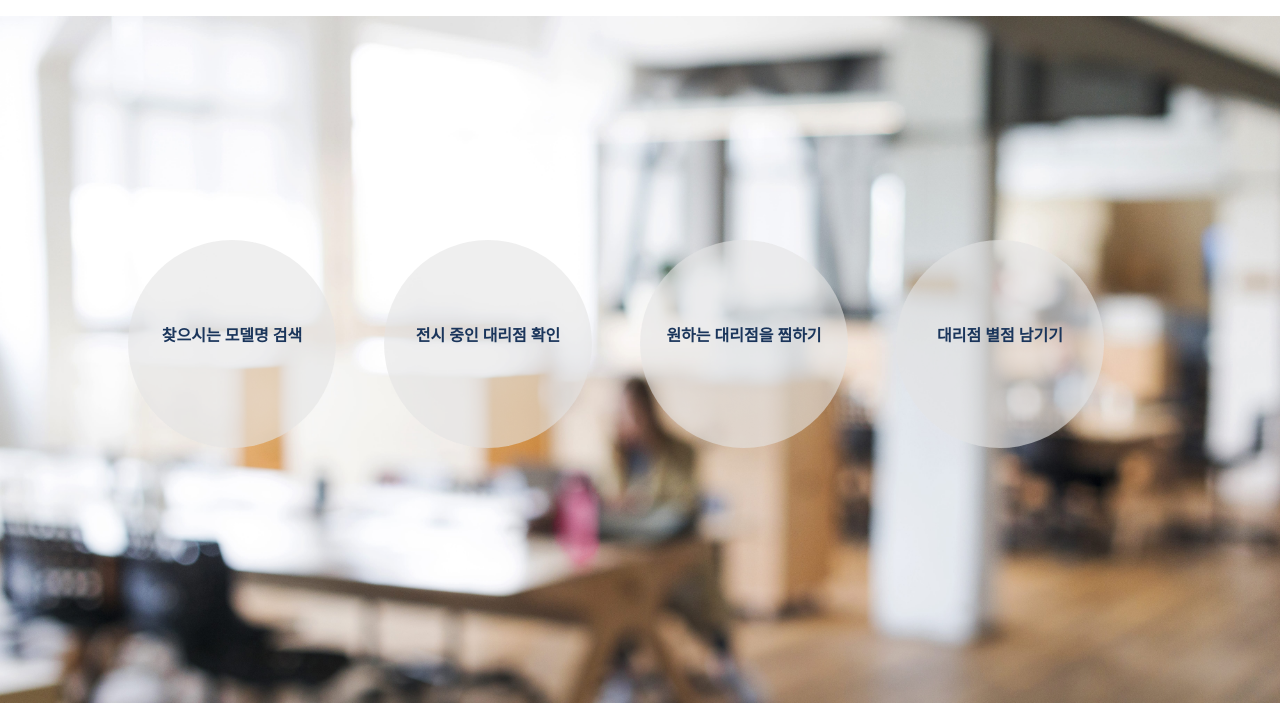
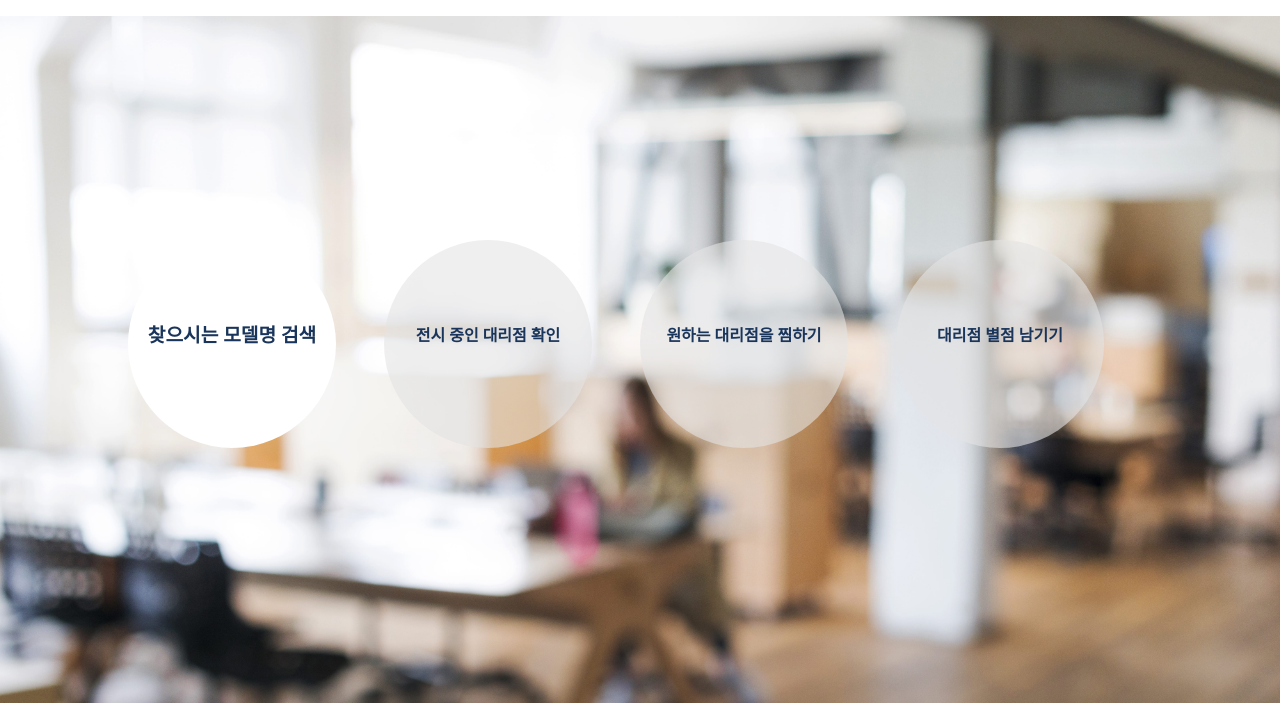
Before and after one commit to pirogramming/Show_me_the_CAR, a Django app: page /about_us/ in a window 1280 px wide, with the pointer over the restyled element; the page is wider, and only the part inside the window is pictured. Shown: the part 1408-2111 px from the top of that part. Run offline with Django 3.2, Linux system fonts and the light colour scheme; parts of the project's set-up code (start-up, migrations or seed data) failed here and were passed over; some libraries are stand-ins or nearby versions.

Commit message:
minor color fixes

```diff
--- a/static/styles/info.css
+++ b/static/styles/info.css
@@ -104,6 +104,12 @@ hr.line1 {
   background-color: #e5e5e599;
 }
 
+.service_detail:hover {
+  background-color: white;
+  transition: 0.8s;
+  font-size: 1.2rem;
+}
+
 
 .text_team {
   margin-left: 5.5rem;
```
Also changed, not shown: db.sqlite3.
